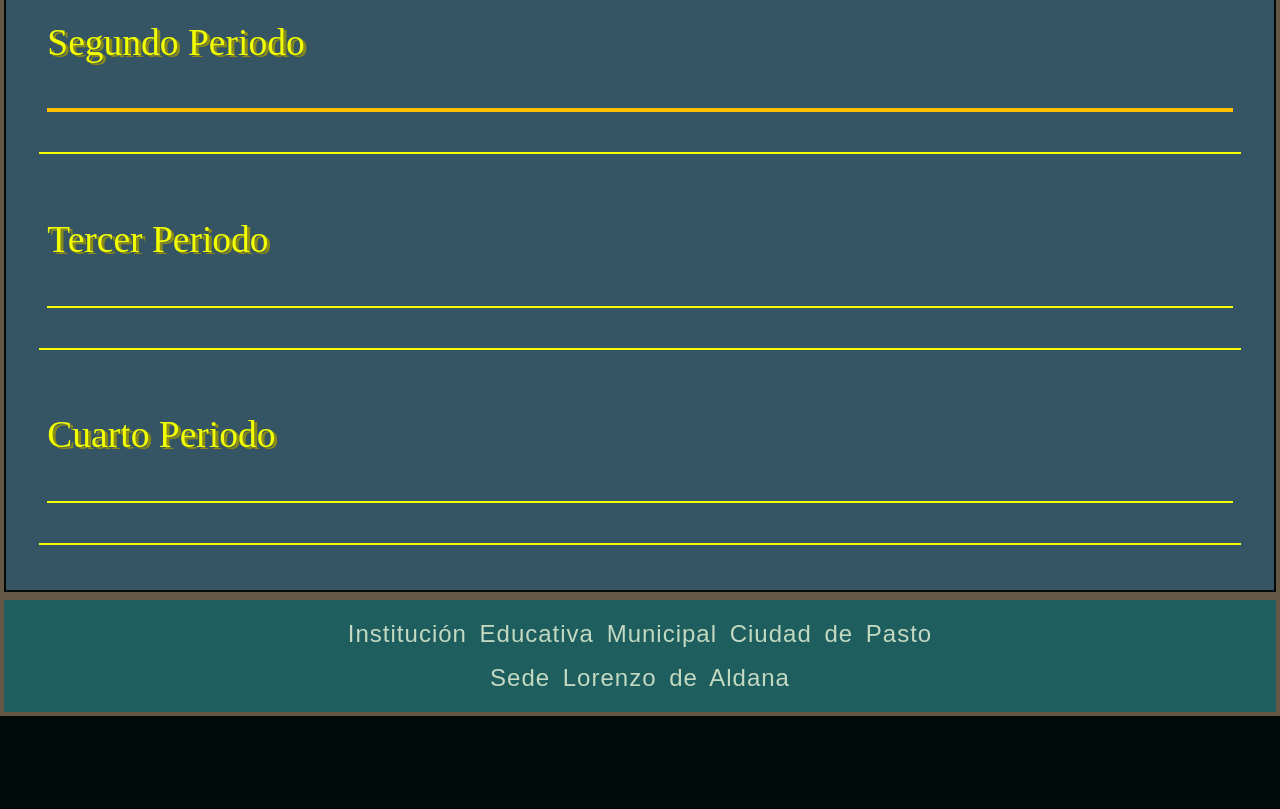
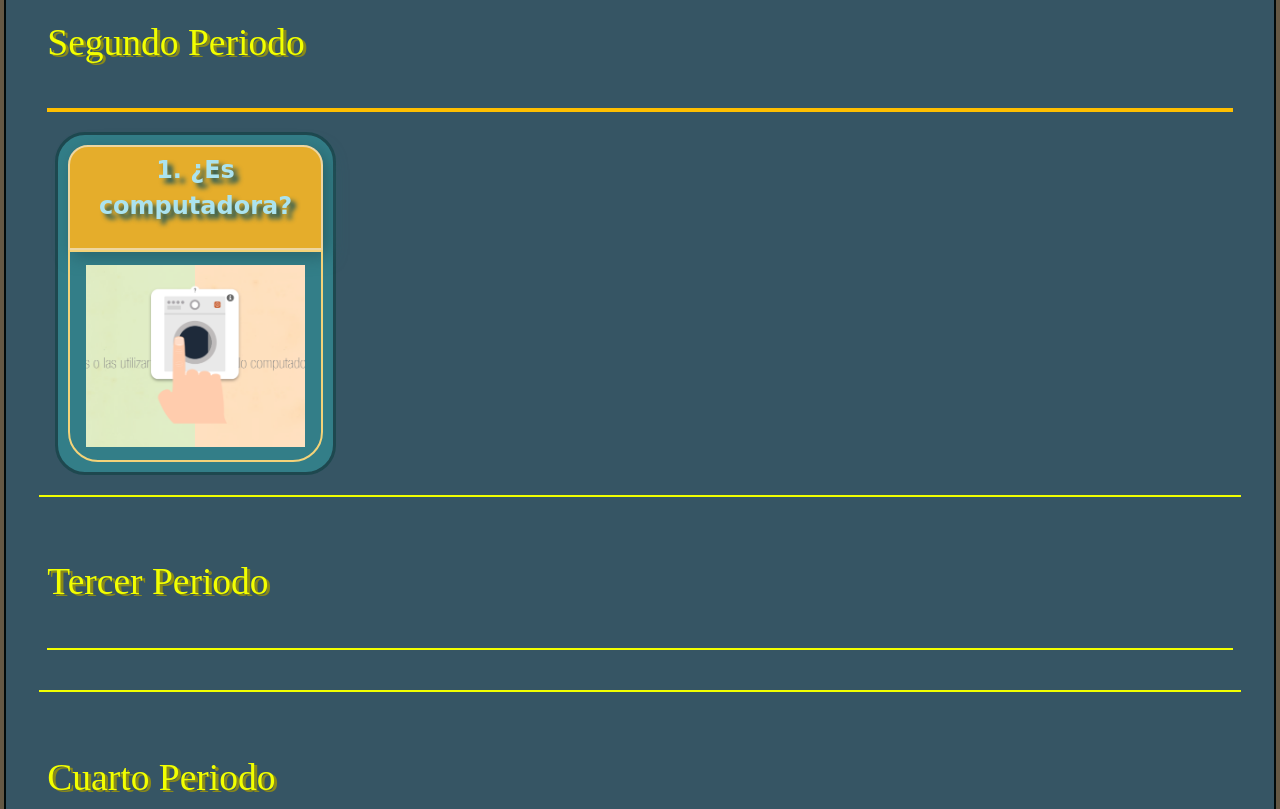
Before and after one commit to libig777/libardo.gomez, a plain HTML site: page juegosTecnologiaEinf.html in a window 1280 px wide. Shown: the part 1100-1909 px from the top of the page. Before the commit the page ends 1816 px from the top, so only its background shows below. Drawn offline with nearby package versions, Linux system fonts and the light colour scheme; a web font is replaced by a local one.

Commit message:
Add files via upload

```diff
--- a/juegosTecnologiaEinf.html
+++ b/juegosTecnologiaEinf.html
@@ -230,23 +230,7 @@
 						</div>
 					</div> -->
 
-					<!-- <div class="w3-col m3  w3-center ">
-						<div class="contenedorInformacion">
-							<div class="divTituloContenedor informatica">
-								<p class="tituloContenedor informatica animate-charcter">
-									<a href="https://learningapps.org/display?v=psp5qv00a24" target="_blank">
-										¿Es computadora?
-									</a>
-								</p>
-							</div>
-							<div class="divContenidoContenedor informatica">
-								<!- <p class="tituloItemLateral">Pisos t&eacute;rmicos</p> ->
-									<a href="https://learningapps.org/display?v=psp5qv00a24" target="_blank">
-										<img src="img/tecnologia e inf/esComputadora.png" class="centrarImagen sacudir">
-									</a>
-							</div>
-						</div>
-					</div> -->
+
 
 				</div> <!-- Fin primer periodo-->
 				<hr style="border: 1px solid rgb(242, 255, 0);">
@@ -259,7 +243,23 @@
 						Segundo Periodo
 					</p>
 					<hr style="border: 2px solid rgb(255, 191, 0);">
-
+					<div class="w3-col m3  w3-center ">
+						<div class="contenedorInformacion">
+							<div class="divTituloContenedor informatica">
+								<p class="tituloContenedor informatica animate-charcter">
+									<a href="https://learningapps.org/display?v=psp5qv00a24" target="_blank">
+										1. ¿Es computadora?
+									</a>
+								</p>
+							</div>
+							<div class="divContenidoContenedor informatica">
+								<!-- <p class="tituloItemLateral">Pisos t&eacute;rmicos</p> -->
+									<a href="https://learningapps.org/display?v=psp5qv00a24" target="_blank">
+										<img src="img/tecnologia e inf/esComputadora.png" class="centrarImagen sacudir">
+									</a>
+							</div>
+						</div>
+					</div>
 					<!-- <div class="w3-col m3  w3-center ">
 						<div class="contenedorInformacion">
 							<div class="divTituloContenedor informatica">
```
